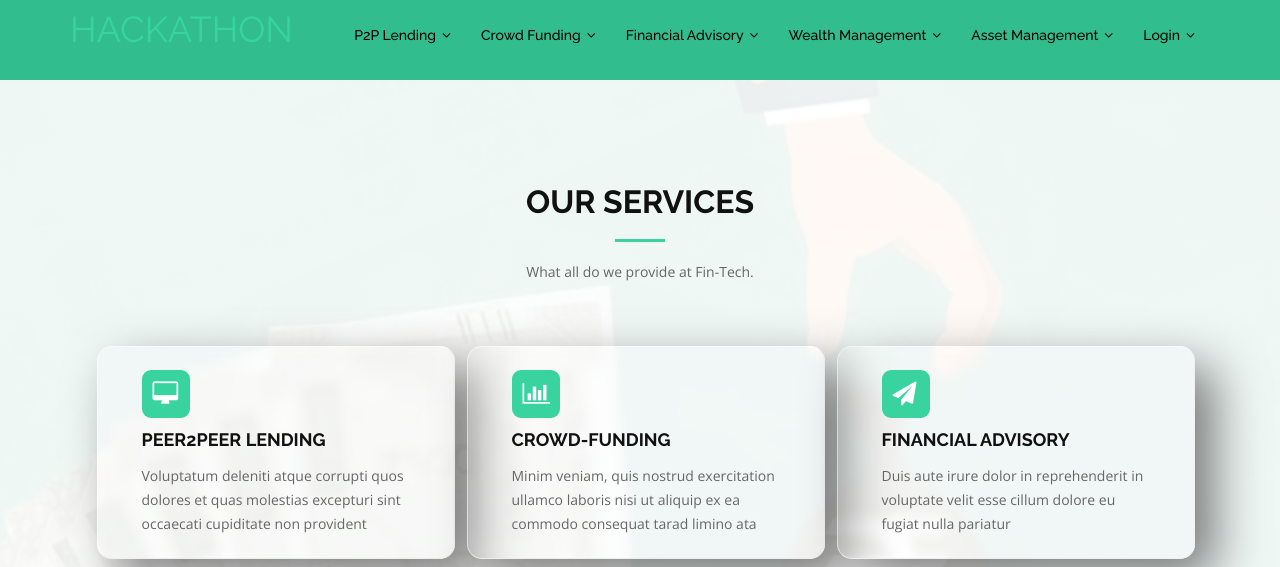
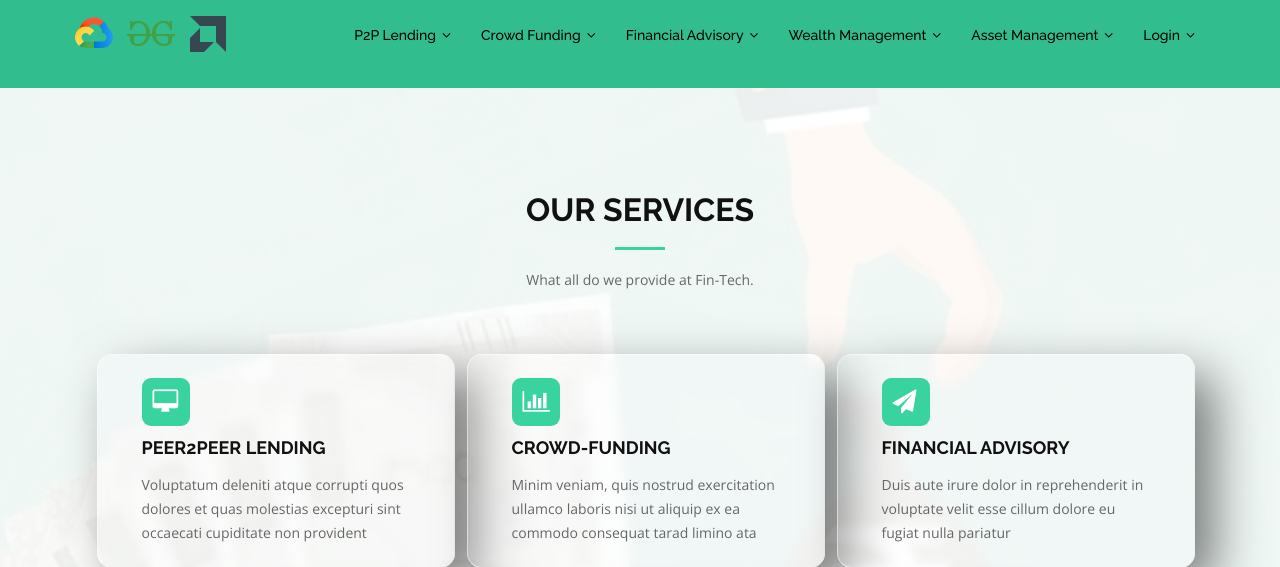
Before and after one commit to Abhijit-singh04/public-money-lending, a PHP site: page /index.php in a window 1280 px wide. Shown: the top 567 px of the page. Run offline with PHP 8.4, Linux system fonts and the light colour scheme.

Commit message:
logo changing

```diff
--- a/header.php
+++ b/header.php
@@ -13,7 +13,11 @@ if (isset($_SESSION['log']) == "") {
                 <!-- <a href="index.php"><img src="img/visudha.png" alt="Fin-Tech" -->
                         <!-- style="width: 100px;margin-top: 15px;vertical-align: middle;" /></img></a> -->
                 <!-- Uncomment below if you prefer to use a text image -->
-                <h1><a href="index.php">HACKATHON</a></h1>
+                <h1><a href="index.php">
+                    <img src="img/google.svg" alt="">
+                    <img src="img/gfg.svg" alt="">
+                    <img src="img/amd1.svg" alt="">
+                </a></h1>
             </div>
 
             <nav id="nav-menu-container">
--- a/index.php
+++ b/index.php
@@ -263,7 +263,7 @@ Contact Section
                                     data-msg="Please write something for us" placeholder="Message"></textarea>
                                 <div class="validation"></div>
                             </div>
-                            <div class="text-center"><button type="submit">Send Message</button></div>
+                            <div class="text-center" ><button type="submit" onclick="myfunction()" >Send Message</button></div>
                         </form>
                     </div>
                 </div>
@@ -295,12 +295,17 @@ Footer
 
     <script src="contactform/contactform.js"></script>
 
-
+    <script>
+    function myfunction() {
+        alert("Thankyou! your response has been sent.");
+    }
+</script>
 </body>
 
 </html>
 
 
+
 <!-- light #d8f1ed -->
 <!-- #38d39f -->
 <!-- #32bd8f dark -->
```
Also changed, not shown: img/amd.svg (added), img/amd1.svg (added), img/gfg.svg (added), img/google.svg (added).
